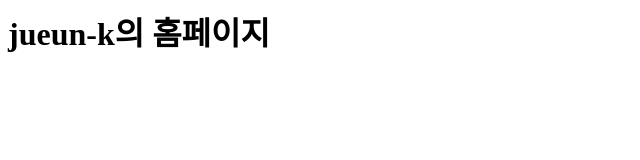
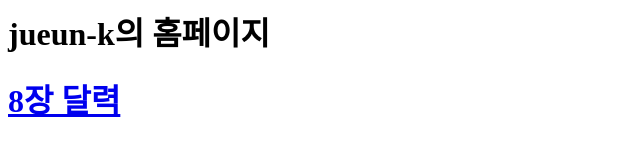
Before and after one commit to jueun-k/jueun-k.github.io, a plain HTML site: page index.html in a window 1280 px wide. Shown: the whole page, without its empty margins (0-640 px from the left). Drawn offline with Linux system fonts and the light colour scheme.

Commit message:
Update index.html

```diff
--- a/index.html
+++ b/index.html
@@ -1 +1,2 @@
 <H1>jueun-k의 홈페이지<H1>
+<a href="ch8/">8장 달력</a>
```
